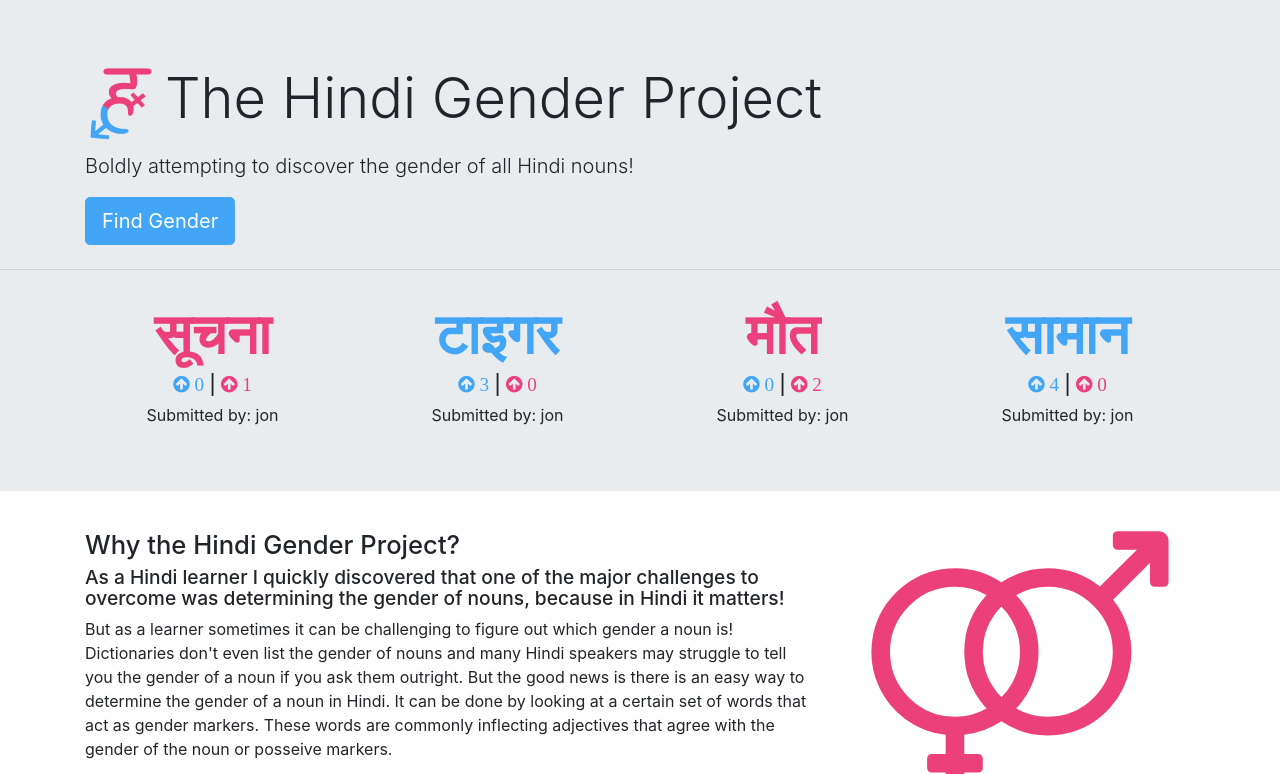
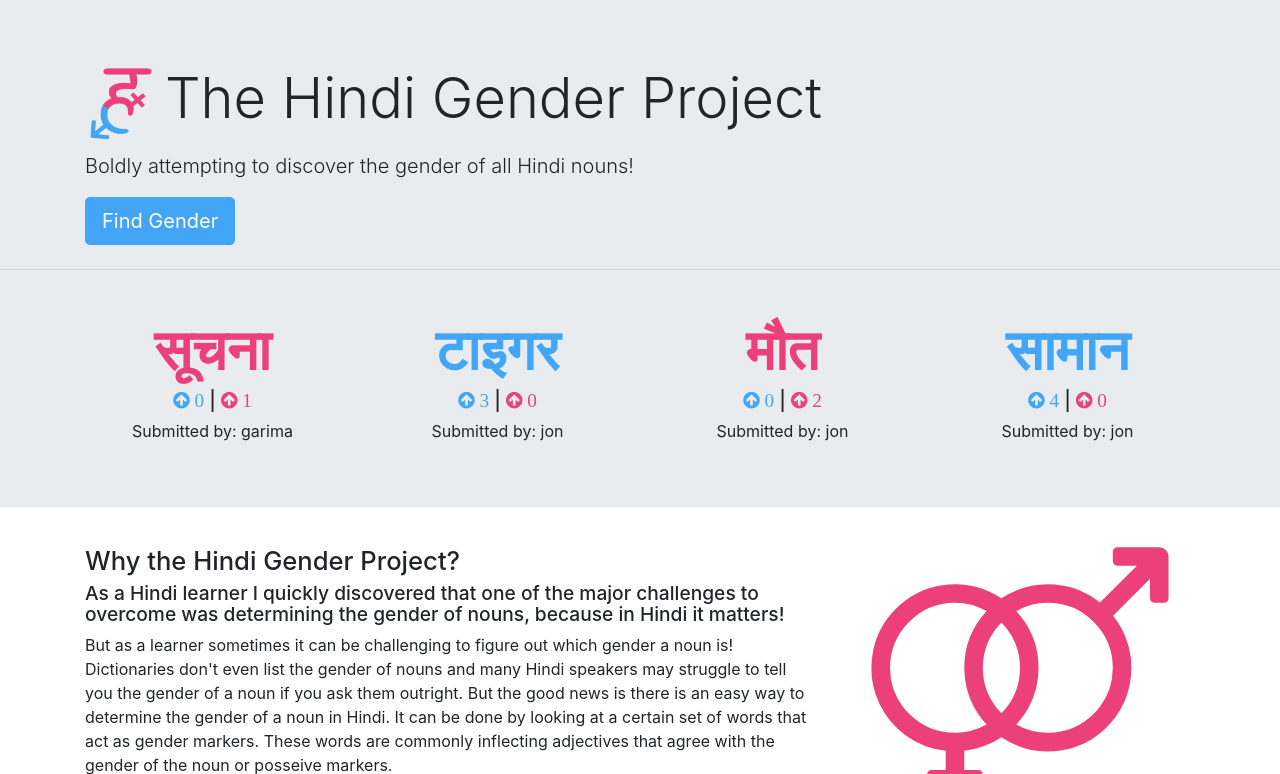
Before and after one commit to JonRider/hindi-gender-project, a Django app: page / in a window 1280 px wide. Shown: the part 57-831 px from the top of the page. Run offline with Django 3.2, Linux system fonts and the light colour scheme; data comes from the database, SQL or seed files in the repository; both versions use the stored data as it was after the commit; some libraries are stand-ins or nearby versions.

Commit message:
Users submit nouns

```diff
--- a/gender/models.py
+++ b/gender/models.py
@@ -14,6 +14,7 @@ class Noun(models.Model):
     word = models.CharField(max_length=64, unique=True)
     female_up = models.PositiveIntegerField(default=0)
     male_up = models.PositiveIntegerField(default=0)
+    submitted_by = models.ForeignKey(User, default=1, on_delete=models.CASCADE)
 
     def __str__(self):
         return self.word
--- a/gender/templates/gender/index.html
+++ b/gender/templates/gender/index.html
@@ -43,7 +43,7 @@ Hindi Gender Project
 
   <!-- Updated Words -->
   <div class="container">
-    <div class="row text-center">
+    <div class="row text-center gap">
       {% for item in current_list %}
       <div class="col-sm-3 space">
         {% if item.male_up > item.female_up %}
@@ -54,7 +54,7 @@ Hindi Gender Project
         <h1 class=" display-4 font-weight-bold">{{ item }}</h1>
         {% endif %}
         <h5><i class="text-secondary fa fa-arrow-circle-up" title="Upvotes for Masculine" data-toggle="tooltip"> {{item.male_up}} </i> | <i class="text-primary fa fa-arrow-circle-up" title="Upvotes for Feminine" data-toggle="tooltip"> {{item.female_up}} </i></h5>
-        <a>Submitted by: jon</a>
+        <a>Submitted by: {{ item.submitted_by }}</a>
       </div>
       {% endfor %}
     </div>
--- a/gender/views.py
+++ b/gender/views.py
@@ -31,6 +31,7 @@ def index(request):
     # Find recent words
     current_list = Noun.objects.all().order_by('-id')[:4]
 
+    # Return context
     context = {
      "current_list": current_list,
      "isLoggedIn": request.user.is_authenticated,
@@ -247,7 +248,7 @@ def contribute(request):
             word = Noun.objects.get(word=noun)
             inDataBase = True
         except Noun.DoesNotExist:
-            word = Noun.objects.create(word=noun)
+            word = Noun.objects.create(word=noun, submitted_by=request.user)
             inDataBase = False
 
         # Update votes
--- a/hindigenderproject/settings.py
+++ b/hindigenderproject/settings.py
@@ -25,7 +25,7 @@ BASE_DIR = os.path.dirname(os.path.dirname(os.path.abspath(__file__)))
 SECRET_KEY = os.environ['SECRET_KEY']
 
 # SECURITY WARNING: don't run with debug turned on in production!
-DEBUG = True
+DEBUG = False
 
 ALLOWED_HOSTS = []
 
```
Also changed, not shown: db.sqlite3, gender/migrations/0008_noun_submitted_by.py (added).
